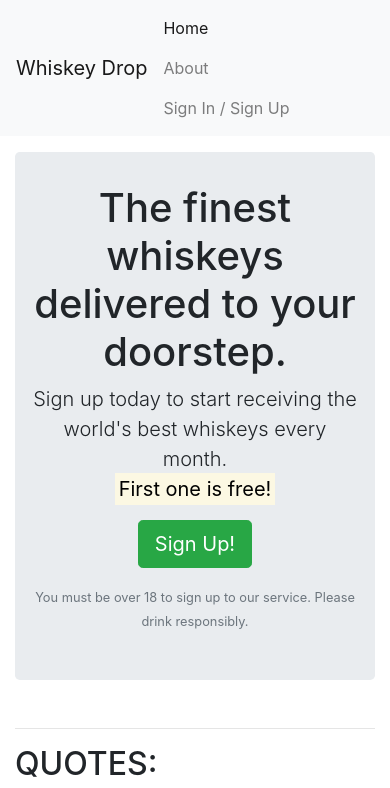
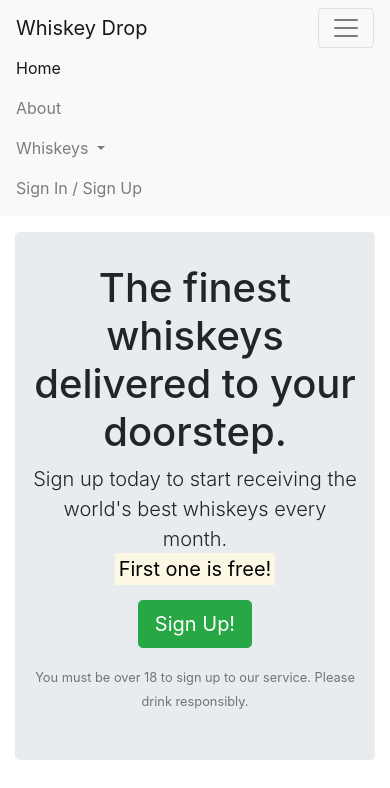
Before and after one commit to ccarroll91/Whiskey-Drop, a plain HTML site: page index.html in a window 390 px wide. Shown: the top 788 px of the page. Drawn offline with nearby package versions, Linux system fonts and the light colour scheme.

Commit message:
added javascript functionality to the menu

```diff
--- a/index.html
+++ b/index.html
@@ -13,12 +13,27 @@
     <nav class="navbar navbar-light navbar-expand-sm bg-light">
         <a href="/" class="navbar-brand">
                     Whiskey Drop</a>
-        <ul class="navbar-nav mr-auto">
-            <li class="active nav-item mr-2"><a class="nav-link" href="/">Home</a></li>
-            <li class="nav-item mr-2"><a class="nav-link" href="">About</a></li>
-            <li class="nav-item mr-2 d-block d-sm-none"><a class="nav-link" href="">Sign In / Sign Up</a></li>
-        </ul>
-
+        <button class="navbar-toggler ml-auto" type="button" data-toggle="collapse" data-target="#navbarNavDropdown" aria-controls="navbarNavDropdown" aria-expanded="false" aria-label="Togglenavigation">
+            <span class="navbar-toggler-icon"></span>
+        </button>
+        <div class="collpase navbar-collapse" id="navbarNavDropdown">
+                <ul class="navbar-nav mr-auto">
+                    <li class="active nav-item mr-2"><a class="nav-link" href="/">Home</a></li>
+                    <li class="nav-item mr-2"><a class="nav-link" href="">About</a></li>
+                    <li class="nav-item dropdown">
+                        <a class="nav-link dropdown-toggle" href="#" id="navbarNavDropdownMenuLink" role="button" data-toggle="dropdown" aria-haspopup="true" aria-expanded="false">
+                            Whiskeys
+                        </a>
+                                <div class="dropdown-menu" aria-labelledby="navbarDropdownMenuLink">
+                                        <a class="dropdown-item" href="#">Irish</a>
+                                        <a class="dropdown-item" href="#">Scotch</a>
+                                        <a class="dropdown-item" href="#">Japanese</a>
+                                        <a class="dropdown-item" href="#">American</a>
+                                </div>
+                    </li>
+                    <li class="nav-item mr-2 d-block d-sm-none"><a class="nav-link" href="">Sign In / Sign Up</a></li>
+                </ul>
+        </div>
         <div class="d-none d-md-block">
             <p class="navbar-text my-auto mr-2"><i>Great whiskey delivered to your door</i></p>
             <a href="/login">Sign In / Sign Up</a>
```
